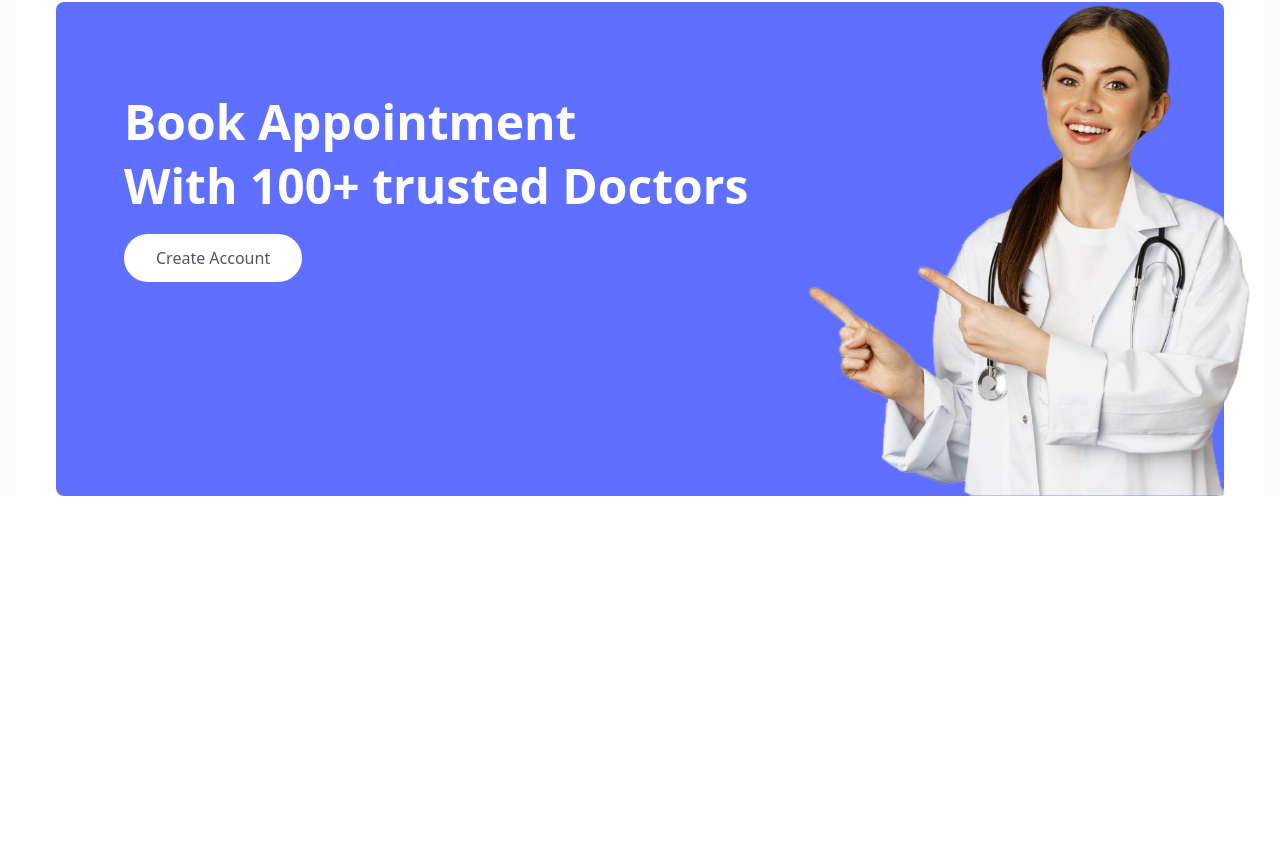
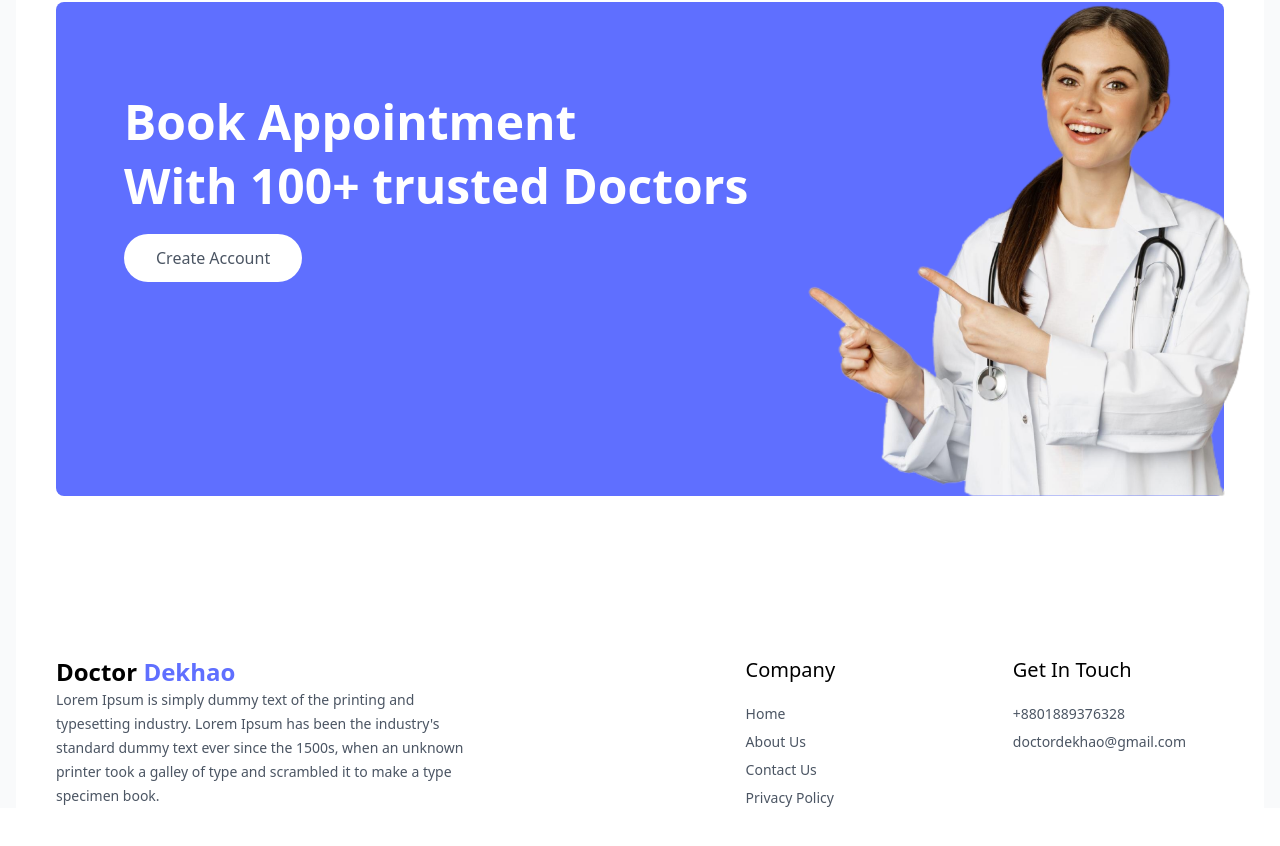
Before and after one commit to Al-AminWeb/doctor-dekhao-mern-stack, a React (Vite) app in the folder frontend/: page / in a window 1280 px wide. Shown: the part 2332-3178 px from the top of the page. Before the commit the page ends 2908 px from the top, so only its background shows below. Built offline with nearby package versions, Linux system fonts and the light colour scheme.

Commit message:
footer and doctor section added

```diff
--- /dev/null
+++ b/frontend/src/components/Footer.jsx
@@ -0,0 +1,46 @@
+import React from 'react';
+import {assets} from '../assets/assets/assets.js';
+
+function Footer(props) {
+    return (
+        <div className="md:mx-10">
+            <div className="flex flex-col sm:grid grid-cols-[3fr_1fr_1fr] gap-14 my-10 mt-40 text-sm ">
+                {/*left section*/}
+                <div>
+                    <h1 className="text-xl md:text-2xl font-bold">
+                        Doctor <span className="text-primary">Dekhao</span>
+                    </h1>
+                    <p className="w-full md:w-2/3 text-gray-600 leading-6">Lorem Ipsum is simply dummy text of the printing and typesetting industry. Lorem Ipsum has been the
+                        industry's standard dummy text ever since the 1500s, when an unknown printer took a galley of type
+                        and scrambled it to make a type specimen book.</p>
+                </div>
+            {/*    Center section */}
+                <div>
+                    <p className="text-xl font-medium mb-5">Company</p>
+                    <ul className="flex flex-col gap-2 text-gray-600">
+                        <li>Home</li>
+                        <li>About Us</li>
+                        <li>Contact Us</li>
+                        <li>Privacy Policy</li>
+                    </ul>
+                </div>
+                <div>
+                    <p className='text-xl font-medium mb-5'>Get In Touch</p>
+                    <ul className='flex flex-col gap-2 text-gray-600'>
+                        <li>
+                            +8801889376328
+                        </li>
+                        <li>
+                            doctordekhao@gmail.com
+                        </li>
+                    </ul>
+                </div>
+             </div>
+
+
+
+        </div>
+    );
+}
+
+export default Footer;
--- a/frontend/src/pages/Doctors.jsx
+++ b/frontend/src/pages/Doctors.jsx
@@ -1,11 +1,77 @@
-import React from 'react';
+import React, { useEffect, useContext } from 'react';
+import { useParams, useNavigate } from 'react-router-dom';
+import { AppContext } from "../context/AppContext.jsx";
 
 function Doctors(props) {
-    const { speciality } =useparams()
-    console.log(speciality)
+    const { speciality } = useParams();
+    const navigate = useNavigate();
+    const [filterDoc, setFilterDoc] = React.useState([]);
+    const { doctors } = useContext(AppContext);
+
+    const applyFilter = () => {
+        if(speciality) {
+            setFilterDoc(doctors.filter(doc => doc.speciality === speciality));
+        } else {
+            setFilterDoc(doctors);
+        }
+    }
+
+    useEffect(() => {
+        applyFilter();
+    }, [doctors, speciality]);
+
     return (
-        <div>
-
+        <div className="">
+            <p className="text-gray-600">Browse Through the doctors Specialist</p>
+            <div className="flex flex-col sm:flex-row items-start gap-5 mt-5">
+                <div className=" flex  flex-col gap-4 text-sm text-gray-600">
+                    <p onClick={() => speciality === 'General physician' ? navigate('/doctors') : navigate('/doctors/General physician')}
+                       className={`w-[94vw] sm:w-auto pl-3 py-1.5 pr-16 border border-gray-600 rounded transition-all cursor-pointer ${speciality === 'General physician' ? 'bg-primary text-white' : ''}`}>
+                        General Physician
+                    </p>
+                    <p onClick={() => speciality === 'Gynecologist' ? navigate('/doctors') : navigate('/doctors/Gynecologist')}
+                       className={`w-[94vw] sm:w-auto pl-3 py-1.5 pr-16 border border-gray-600 rounded transition-all cursor-pointer ${speciality === 'Gynecologist' ? 'bg-primary text-white' : ''}`}>
+                        Gynecologist
+                    </p>
+                    <p onClick={() => speciality === 'Dermatologist' ? navigate('/doctors') : navigate('/doctors/Dermatologist')}
+                       className={`w-[94vw] sm:w-auto pl-3 py-1.5 pr-16 border border-gray-600 rounded transition-all cursor-pointer ${speciality === 'Dermatologist' ? 'bg-primary text-white' : ''}`}>
+                        Dermatologist
+                    </p>
+                    <p onClick={() => speciality === 'Pediatricians' ? navigate('/doctors') : navigate('/doctors/Pediatricians')}
+                       className={`w-[94vw] sm:w-auto pl-3 py-1.5 pr-16 border border-gray-600 rounded transition-all cursor-pointer ${speciality === 'Pediatricians' ? 'bg-primary text-white' : ''}`}>
+                        Pediatricians
+                    </p>
+                    <p onClick={() => speciality === 'Neurologist' ? navigate('/doctors') : navigate('/doctors/Neurologist')}
+                       className={`w-[94vw] sm:w-auto pl-3 py-1.5 pr-16 border border-gray-600 rounded transition-all cursor-pointer ${speciality === 'Neurologist' ? 'bg-primary text-white' : ''}`}>
+                        Neurologist
+                    </p>
+                    <p onClick={() => speciality === 'Gastroenterologist' ? navigate('/doctors') : navigate('/doctors/Gastroenterologist')}
+                       className={`w-[94vw] sm:w-auto pl-3 py-1.5 pr-16 border border-gray-600 rounded transition-all cursor-pointer ${speciality === 'Gastroenterologist' ? 'bg-primary text-white' : ''}`}>
+                        Gastroenterologist
+                    </p>
+                </div>
+                <div className="w-full grid grid-cols-auto gap-4 gap-y-6">
+                    {
+                        filterDoc.map((item, index) => (
+                            <div
+                                key={item._id}
+                                onClick={() => navigate(`/appointment/${item._id}`)}
+                                className="border border-blue-200 rounded-xl overflow-hidden cursor-pointer hover:translate-y-[-10px] transition-all duration-500"
+                            >
+                                <img className="bg-blue-50 w-full h-48 object-cover" src={item.image} alt={item.name} />
+                                <div className="p-4">
+                                    <div className="flex items-center gap-2 text-sm text-center text-green-500">
+                                        <p className="w-2 h-2 bg-green-500 rounded-full"></p>
+                                        <p>Available</p>
+                                    </div>
+                                    <p className="text-gray-900 text-lg font-medium">{item.name}</p>
+                                    <p className="text-gray-600 text-sm">{item.speciality}</p>
+                                </div>
+                            </div>
+                        ))
+                    }
+                </div>
+            </div>
         </div>
     );
 }
--- a/frontend/src/pages/Home.jsx
+++ b/frontend/src/pages/Home.jsx
@@ -3,6 +3,7 @@
 import SpecialityMenu from '../components/SpecialityMenu';
 import TopDoctors from '../components/TopDoctors';
 import Banner from '../components/Banner';
+import Footer from "../components/Footer.jsx";
 
 function Home(props) {
     return (
@@ -11,6 +12,7 @@
             <SpecialityMenu/>
             <TopDoctors/>
             <Banner/>
+            <Footer/>
         </div>
     );
 }
```
